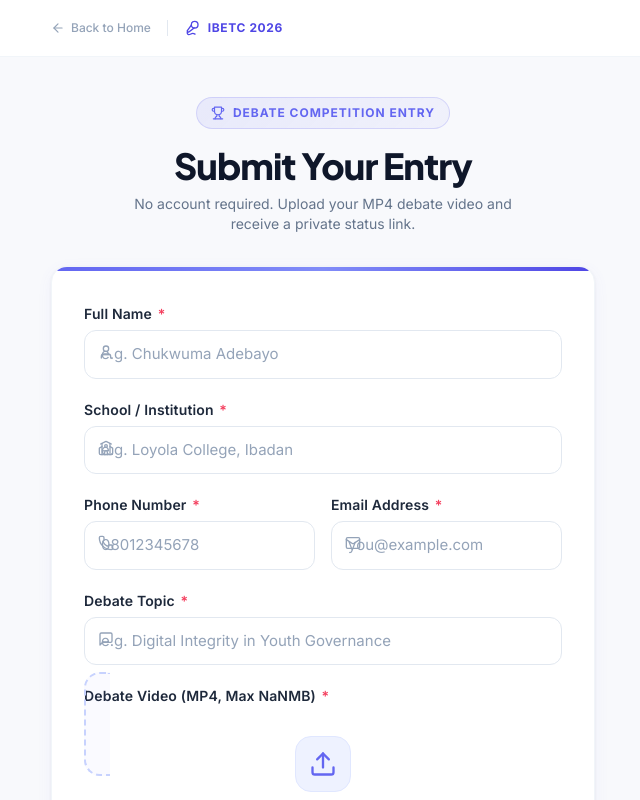
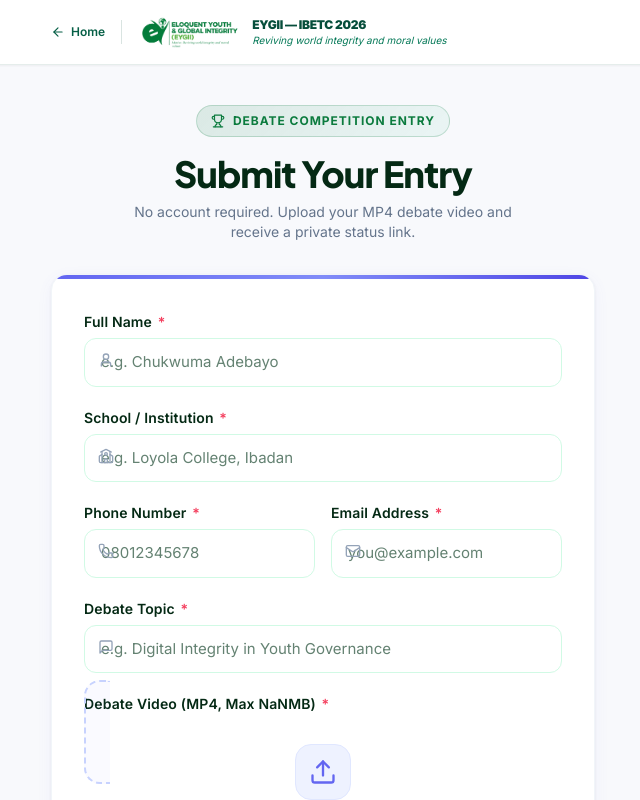
Before and after one commit to jerrycog44/IBETC---2026, a Next.js app: page /submit in a window 1280 px wide. Shown: the top 800 px of the page, without its empty margins (317-957 px from the left). Built offline with nearby package versions, Linux system fonts and the light colour scheme; no server answers.

Commit message:
UI Fix 002

```diff
--- a/src/app/gallery/page.tsx
+++ b/src/app/gallery/page.tsx
@@ -51,26 +51,29 @@ export default function PublicGalleryPage() {
   return (
     <main className="min-h-screen bg-[#f8f9fc]">
       {/* Page Header */}
-      <div className="bg-white border-b border-slate-100 sticky top-0 z-20 shadow-[0_1px_8px_rgba(0,0,0,0.04)]">
-        <div className="max-w-6xl mx-auto px-4 py-4 flex items-center justify-between gap-4">
+      <div className="bg-white border-b border-emerald-900/10 sticky top-0 z-20 shadow-sm">
+        <div className="max-w-6xl mx-auto px-4 py-3 flex items-center justify-between gap-4">
           <div className="flex items-center gap-4">
             <Link
               href="/"
-              className="flex items-center gap-1.5 text-xs font-medium text-slate-400 hover:text-brand-600 transition-colors"
+              className="flex items-center gap-1.5 text-xs font-semibold text-emerald-800 hover:text-emerald-600 transition-colors"
             >
               <ArrowLeft className="w-3.5 h-3.5" />
               Home
             </Link>
-            <div className="w-px h-4 bg-slate-200" />
-            <div className="flex items-center gap-2">
-              <Trophy className="w-4 h-4 text-gold-500" />
-              <span className="text-xs font-bold text-slate-700 uppercase tracking-wider">IBETC 2026</span>
-            </div>
+            <div className="w-px h-6 bg-emerald-900/15" />
+            <Link href="/" className="flex items-center gap-3">
+              <img src="/eygii-logo.png" alt="EYGII Logo" className="h-10 object-contain" />
+              <div className="hidden md:block text-left">
+                <span className="block text-xs font-black text-emerald-900 uppercase tracking-tight">EYGII — IBETC 2026</span>
+                <span className="block text-[10px] text-emerald-700 italic">Reviving world integrity and moral values</span>
+              </div>
+            </Link>
           </div>
 
           <div className="flex items-center gap-3">
-            <span className="badge badge-approved hidden sm:inline-flex">
-              <CheckCircle2 className="w-3 h-3" />
+            <span className="badge badge-approved hidden sm:inline-flex bg-emerald-100 text-emerald-900 border-emerald-300">
+              <CheckCircle2 className="w-3 h-3 text-emerald-600" />
               Live Gallery
             </span>
             <button
--- a/src/app/globals.css
+++ b/src/app/globals.css
@@ -10,18 +10,18 @@
    ============================================================================ */
 
 :root {
-  /* Brand: Deep Royal Blue → Electric Indigo */
-  --brand-50: #eef2ff;
-  --brand-100: #e0e7ff;
-  --brand-200: #c7d2fe;
-  --brand-300: #a5b4fc;
-  --brand-400: #818cf8;
-  --brand-500: #6366f1;
-  --brand-600: #4f46e5;
-  --brand-700: #4338ca;
-  --brand-800: #3730a3;
-  --brand-900: #312e81;
-  --brand-950: #1e1b4b;
+  /* EYGII Brand Emerald Green */
+  --brand-50: #ecfdf5;
+  --brand-100: #d1fae5;
+  --brand-200: #a7f3d0;
+  --brand-300: #6ee7b7;
+  --brand-400: #34d399;
+  --brand-500: #10b981;
+  --brand-600: #0b7b3e;
+  --brand-700: #096834;
+  --brand-800: #065429;
+  --brand-900: #043e1e;
+  --brand-950: #022913;
 
   /* Gold Accent */
   --gold-400: #facc15;
@@ -31,21 +31,21 @@
   /* Emerald Success */
   --emerald-400: #34d399;
   --emerald-500: #10b981;
-  --emerald-600: #059669;
+  --emerald-600: #0b7b3e;
 
   /* Semantic */
-  --bg-page: #f8f9fc;
+  --bg-page: #f4fbf7;
   --bg-card: #ffffff;
-  --border-subtle: rgba(99, 102, 241, 0.12);
-  --text-primary: #0f172a;
-  --text-secondary: #475569;
-  --text-muted: #94a3b8;
+  --border-subtle: rgba(11, 123, 62, 0.15);
+  --text-primary: #042914;
+  --text-secondary: #334e40;
+  --text-muted: #648272;
 
   /* Shadows */
-  --shadow-card: 0 1px 3px rgba(0,0,0,0.06), 0 4px 16px rgba(99,102,241,0.06);
-  --shadow-card-hover: 0 4px 20px rgba(99,102,241,0.15), 0 1px 4px rgba(0,0,0,0.08);
-  --shadow-button: 0 2px 8px rgba(79, 70, 229, 0.3);
-  --shadow-glow: 0 0 40px rgba(99, 102, 241, 0.15);
+  --shadow-card: 0 2px 6px rgba(4, 41, 20, 0.04), 0 8px 24px rgba(11, 123, 62, 0.07);
+  --shadow-card-hover: 0 8px 30px rgba(11, 123, 62, 0.16), 0 2px 6px rgba(0, 0, 0, 0.08);
+  --shadow-button: 0 4px 14px rgba(11, 123, 62, 0.35);
+  --shadow-glow: 0 0 40px rgba(16, 185, 129, 0.25);
 }
 
 /* ============================================================================
@@ -158,11 +158,11 @@ body {
 .hero-bg {
   background: linear-gradient(
     135deg,
-    #0f0c29 0%,
-    #1e1b4b 25%,
-    #312e81 50%,
-    #1e1b4b 75%,
-    #0f0c29 100%
+    #022913 0%,
+    #043e1e 25%,
+    #0b7b3e 50%,
+    #065429 75%,
+    #022913 100%
   );
   background-size: 300% 300%;
   animation: gradient-shift 10s ease infinite;
@@ -177,7 +177,7 @@ body {
   left: -20%;
   width: 60%;
   height: 80%;
-  background: radial-gradient(ellipse, rgba(99, 102, 241, 0.35) 0%, transparent 70%);
+  background: radial-gradient(ellipse, rgba(16, 185, 129, 0.35) 0%, transparent 70%);
   pointer-events: none;
 }
 
@@ -188,7 +188,7 @@ body {
   right: -10%;
   width: 50%;
   height: 60%;
-  background: radial-gradient(ellipse, rgba(250, 204, 21, 0.15) 0%, transparent 70%);
+  background: radial-gradient(ellipse, rgba(250, 204, 21, 0.2) 0%, transparent 70%);
   pointer-events: none;
 }
 
@@ -204,7 +204,7 @@ body {
 .mesh-orb-1 {
   width: 400px;
   height: 400px;
-  background: radial-gradient(circle, rgba(99, 102, 241, 0.4) 0%, transparent 70%);
+  background: radial-gradient(circle, rgba(16, 185, 129, 0.4) 0%, transparent 70%);
   top: -100px;
   right: 10%;
   animation-delay: 0s;
@@ -213,7 +213,7 @@ body {
 .mesh-orb-2 {
   width: 300px;
   height: 300px;
-  background: radial-gradient(circle, rgba(250, 204, 21, 0.2) 0%, transparent 70%);
+  background: radial-gradient(circle, rgba(250, 204, 21, 0.25) 0%, transparent 70%);
   bottom: 10%;
   left: 5%;
   animation-delay: 2s;
@@ -222,7 +222,7 @@ body {
 .mesh-orb-3 {
   width: 200px;
   height: 200px;
-  background: radial-gradient(circle, rgba(167, 139, 250, 0.35) 0%, transparent 70%);
+  background: radial-gradient(circle, rgba(52, 211, 153, 0.35) 0%, transparent 70%);
   top: 40%;
   left: 30%;
   animation-delay: 4s;
@@ -233,25 +233,25 @@ body {
    ============================================================================ */
 
 .glass-card {
-  background: rgba(255, 255, 255, 0.06);
+  background: rgba(255, 255, 255, 0.08);
   backdrop-filter: blur(20px);
   -webkit-backdrop-filter: blur(20px);
-  border: 1px solid rgba(255, 255, 255, 0.15);
+  border: 1px solid rgba(255, 255, 255, 0.18);
   border-radius: 20px;
 }
 
 .glass-card-light {
-  background: rgba(255, 255, 255, 0.85);
+  background: rgba(255, 255, 255, 0.9);
   backdrop-filter: blur(20px);
   -webkit-backdrop-filter: blur(20px);
-  border: 1px solid rgba(99, 102, 241, 0.12);
+  border: 1px solid rgba(11, 123, 62, 0.15);
   border-radius: 20px;
   box-shadow: var(--shadow-card);
 }
 
 .glass-card-light:hover {
   box-shadow: var(--shadow-card-hover);
-  border-color: rgba(99, 102, 241, 0.25);
+  border-color: rgba(11, 123, 62, 0.3);
   transform: translateY(-2px);
   transition: all 0.25s ease;
 }
@@ -266,7 +266,7 @@ body {
   justify-content: center;
   gap: 8px;
   padding: 12px 28px;
-  background: linear-gradient(135deg, #6366f1 0%, #4f46e5 50%, #4338ca 100%);
+  background: linear-gradient(135deg, #10b981 0%, #0b7b3e 50%, #065429 100%);
   color: white;
   font-weight: 700;
   font-size: 0.875rem;
@@ -284,13 +284,13 @@ body {
   content: '';
   position: absolute;
   inset: 0;
-  background: linear-gradient(135deg, rgba(255,255,255,0.15) 0%, transparent 100%);
+  background: linear-gradient(135deg, rgba(255,255,255,0.2) 0%, transparent 100%);
   opacity: 0;
   transition: opacity 0.2s;
 }
 
 .btn-primary:hover::before { opacity: 1; }
-.btn-primary:hover { transform: translateY(-1px); box-shadow: 0 6px 24px rgba(79, 70, 229, 0.45); }
+.btn-primary:hover { transform: translateY(-1px); box-shadow: 0 6px 24px rgba(11, 123, 62, 0.45); }
 .btn-primary:active { transform: translateY(0px); }
 .btn-primary:disabled { opacity: 0.6; cursor: not-allowed; transform: none; }
 
@@ -301,18 +301,18 @@ body {
   gap: 8px;
   padding: 12px 28px;
   background: linear-gradient(135deg, #facc15 0%, #eab308 50%, #ca8a04 100%);
-  color: #1e1b4b;
-  font-weight: 700;
+  color: #042914;
+  font-weight: 800;
   font-size: 0.875rem;
   border-radius: 12px;
   border: none;
   cursor: pointer;
-  box-shadow: 0 2px 8px rgba(234, 179, 8, 0.35);
+  box-shadow: 0 4px 14px rgba(234, 179, 8, 0.4);
   transition: all 0.2s ease;
   letter-spacing: 0.01em;
 }
 
-.btn-gold:hover { transform: translateY(-1px); box-shadow: 0 6px 24px rgba(234, 179, 8, 0.5); }
+.btn-gold:hover { transform: translateY(-1px); box-shadow: 0 6px 24px rgba(234, 179, 8, 0.55); }
 .btn-gold:active { transform: translateY(0px); }
 
 .btn-outline {
@@ -322,18 +322,18 @@ body {
   gap: 8px;
   padding: 12px 28px;
   background: transparent;
-  color: #4f46e5;
+  color: #0b7b3e;
   font-weight: 600;
   font-size: 0.875rem;
   border-radius: 12px;
-  border: 2px solid #6366f1;
+  border: 2px solid #0b7b3e;
   cursor: pointer;
   transition: all 0.2s ease;
 }
 
 .btn-outline:hover {
-  background: rgba(99, 102, 241, 0.08);
-  border-color: #4f46e5;
+  background: rgba(11, 123, 62, 0.08);
+  border-color: #065429;
   transform: translateY(-1px);
 }
 
@@ -344,19 +344,19 @@ body {
   gap: 6px;
   padding: 8px 16px;
   background: transparent;
-  color: #475569;
+  color: #334e40;
   font-weight: 500;
   font-size: 0.8125rem;
   border-radius: 10px;
-  border: 1px solid rgba(148, 163, 184, 0.5);
+  border: 1px solid rgba(100, 130, 114, 0.3);
   cursor: pointer;
   transition: all 0.2s ease;
 }
 
 .btn-ghost:hover {
-  background: rgba(248, 249, 252, 1);
-  border-color: rgba(99, 102, 241, 0.3);
-  color: #4f46e5;
+  background: rgba(244, 251, 247, 1);
+  border-color: rgba(11, 123, 62, 0.3);
+  color: #0b7b3e;
 }
 
 /* ============================================================================
@@ -367,34 +367,34 @@ body {
   width: 100%;
   padding: 12px 16px;
   background: #ffffff;
-  border: 1.5px solid #e2e8f0;
+  border: 1.5px solid #d1fae5;
   border-radius: 12px;
   font-size: 0.9375rem;
   font-family: 'Inter', sans-serif;
-  color: #0f172a;
+  color: #042914;
   outline: none;
   transition: all 0.2s ease;
   -webkit-appearance: none;
 }
 
 .form-input:focus {
-  border-color: #6366f1;
-  box-shadow: 0 0 0 3px rgba(99, 102, 241, 0.12);
+  border-color: #0b7b3e;
+  box-shadow: 0 0 0 3px rgba(11, 123, 62, 0.15);
 }
 
 .form-input::placeholder {
-  color: #94a3b8;
+  color: #648272;
 }
 
 .form-input:hover:not(:focus) {
-  border-color: #cbd5e1;
+  border-color: #a7f3d0;
 }
 
 .form-label {
   display: block;
   font-size: 0.875rem;
   font-weight: 600;
-  color: #1e293b;
+  color: #042914;
   margin-bottom: 6px;
   letter-spacing: 0.01em;
 }
@@ -459,16 +459,16 @@ body {
   position: sticky;
   top: 0;
   z-index: 50;
-  background: rgba(255, 255, 255, 0.92);
+  background: rgba(255, 255, 255, 0.95);
   backdrop-filter: blur(20px);
   -webkit-backdrop-filter: blur(20px);
-  border-bottom: 1px solid rgba(99, 102, 241, 0.1);
-  box-shadow: 0 1px 8px rgba(0, 0, 0, 0.05);
+  border-bottom: 1px solid rgba(11, 123, 62, 0.12);
+  box-shadow: 0 2px 12px rgba(4, 41, 20, 0.05);
 }
 
 .navbar-dark {
-  background: rgba(15, 12, 41, 0.85);
-  border-bottom: 1px solid rgba(99, 102, 241, 0.2);
+  background: rgba(4, 41, 20, 0.92);
+  border-bottom: 1px solid rgba(16, 185, 129, 0.2);
 }
 
 /* ============================================================================
@@ -483,9 +483,9 @@ body {
   font-weight: 700;
   letter-spacing: 0.08em;
   text-transform: uppercase;
-  color: #6366f1;
-  background: linear-gradient(135deg, rgba(99, 102, 241, 0.1), rgba(99, 102, 241, 0.05));
-  border: 1px solid rgba(99, 102, 241, 0.2);
+  color: #0b7b3e;
+  background: linear-gradient(135deg, rgba(11, 123, 62, 0.12), rgba(16, 185, 129, 0.06));
+  border: 1px solid rgba(11, 123, 62, 0.2);
   padding: 6px 14px;
   border-radius: 100px;
 }
@@ -493,13 +493,13 @@ body {
 .section-title {
   font-family: 'Plus Jakarta Sans', 'Inter', sans-serif;
   font-weight: 800;
-  color: #0f172a;
+  color: #042914;
   line-height: 1.15;
   letter-spacing: -0.025em;
 }
 
 .gradient-text {
-  background: linear-gradient(135deg, #6366f1 0%, #8b5cf6 50%, #a78bfa 100%);
+  background: linear-gradient(135deg, #10b981 0%, #0b7b3e 50%, #34d399 100%);
   -webkit-background-clip: text;
   -webkit-text-fill-color: transparent;
   background-clip: text;
--- a/src/app/page.tsx
+++ b/src/app/page.tsx
@@ -7,7 +7,7 @@ export default function HomePage() {
       {/* ====================================================================
           HERO SECTION
           ==================================================================== */}
-      <section className="hero-bg relative flex flex-col items-center justify-center min-h-screen px-4 py-20 text-white text-center overflow-hidden">
+      <section className="hero-bg relative flex flex-col items-center justify-center min-h-screen px-4 py-16 text-white text-center overflow-hidden">
         {/* Animated Mesh Orbs */}
         <div className="mesh-orb mesh-orb-1" />
         <div className="mesh-orb mesh-orb-2" />
@@ -18,24 +18,36 @@ export default function HomePage() {
           className="absolute inset-0 pointer-events-none opacity-20"
           style={{
             backgroundImage:
-              'linear-gradient(rgba(99,102,241,0.1) 1px, transparent 1px), linear-gradient(90deg, rgba(99,102,241,0.1) 1px, transparent 1px)',
+              'linear-gradient(rgba(16,185,129,0.15) 1px, transparent 1px), linear-gradient(90deg, rgba(16,185,129,0.15) 1px, transparent 1px)',
             backgroundSize: '40px 40px',
           }}
         />
 
         <div className="relative z-10 max-w-4xl mx-auto space-y-8">
-          {/* Eyebrow */}
+          {/* Logo Card */}
           <div className="animate-slide-up flex justify-center">
-            <div className="inline-flex items-center gap-2 px-4 py-2 rounded-full border border-white/20 bg-white/10 backdrop-blur-sm text-xs font-semibold uppercase tracking-widest text-white/90">
-              <span className="w-2 h-2 rounded-full bg-gold-400 animate-bounce-subtle" />
-              Eloquent Youth Global Integrity Initiative
+            <div className="bg-white/95 backdrop-blur-md p-4 rounded-3xl border border-emerald-400/30 shadow-2xl shadow-emerald-950/50 inline-flex flex-col sm:flex-row items-center gap-4">
+              {/* Logo Image */}
+              <img
+                src="/eygii-logo.png"
+                alt="EYGII Logo"
+                className="h-16 sm:h-20 object-contain drop-shadow"
+              />
+              <div className="text-left border-t sm:border-t-0 sm:border-l border-emerald-900/15 pt-2 sm:pt-0 sm:pl-4">
+                <p className="text-emerald-800 font-black text-sm sm:text-base tracking-tight uppercase leading-tight font-display">
+                  Eloquent Youth &amp; Global Integrity (EYGII)
+                </p>
+                <p className="text-emerald-700 italic font-serif text-xs sm:text-sm mt-0.5">
+                  Motive: Reviving world integrity and moral values
+                </p>
+              </div>
             </div>
           </div>
 
           {/* Title */}
           <div className="animate-slide-up animation-delay-100 space-y-2">
             <h1
-              className="text-5xl sm:text-6xl lg:text-7xl font-display font-black leading-[1.1] tracking-tight"
+              className="text-4xl sm:text-6xl lg:text-7xl font-display font-black leading-[1.1] tracking-tight"
             >
               <span className="block text-white">Ibadan Eloquent</span>
               <span className="block gradient-text-gold">Youth &amp; Teens</span>
@@ -45,7 +57,7 @@ export default function HomePage() {
 
           {/* Year Badge */}
           <div className="animate-slide-up animation-delay-200 flex justify-center">
-            <div className="inline-flex items-center gap-3 px-6 py-3 rounded-2xl bg-white/10 backdrop-blur-sm border border-white/20">
+            <div className="inline-flex items-center gap-3 px-6 py-3 rounded-2xl bg-emerald-950/60 backdrop-blur-md border border-emerald-400/30 shadow-lg">
               <Trophy className="w-5 h-5 text-gold-400" />
               <span className="text-2xl font-black text-white tracking-tight">IBETC 2026</span>
               <Trophy className="w-5 h-5 text-gold-400" />
@@ -53,7 +65,7 @@ export default function HomePage() {
           </div>
 
           {/* Subtitle */}
-          <p className="animate-slide-up animation-delay-300 text-lg sm:text-xl text-white/75 max-w-2xl mx-auto leading-relaxed">
+          <p className="animate-slide-up animation-delay-300 text-lg sm:text-xl text-emerald-100/90 max-w-2xl mx-auto leading-relaxed font-medium">
             The premier annual debate competition for youth and teens across Nigeria.
             Submit your video entry, track your status, and compete for excellence.
           </p>
@@ -65,8 +77,8 @@ export default function HomePage() {
               Submit Your Entry
               <ArrowRight className="w-4 h-4" />
             </Link>
-            <Link href="/gallery" className="btn-outline border-white/30 text-white hover:bg-white/10 hover:border-white/50 w-full sm:w-auto text-base px-8 py-4">
-              <Star className="w-4 h-4" />
+            <Link href="/gallery" className="btn-outline border-emerald-400/40 text-emerald-100 hover:bg-emerald-900/40 hover:border-emerald-400 w-full sm:w-auto text-base px-8 py-4">
+              <Star className="w-4 h-4 text-gold-400" />
               View Approved Entries
             </Link>
           </div>
--- a/src/app/submit/page.tsx
+++ b/src/app/submit/page.tsx
@@ -229,19 +229,24 @@ export default function SubmitPage() {
   return (
     <main className="min-h-screen bg-[#f8f9fc]">
       {/* Page Header */}
-      <div className="bg-white border-b border-slate-100">
-        <div className="max-w-xl mx-auto px-4 py-5 flex items-center gap-4">
-          <Link
-            href="/"
-            className="flex items-center gap-1.5 text-xs font-medium text-slate-400 hover:text-brand-600 transition-colors"
-          >
-            <ArrowLeft className="w-3.5 h-3.5" />
-            Back to Home
-          </Link>
-          <div className="w-px h-4 bg-slate-200" />
-          <div className="flex items-center gap-2">
-            <Mic2 className="w-4 h-4 text-brand-600" />
-            <span className="text-xs font-bold text-brand-600 uppercase tracking-wider">IBETC 2026</span>
+      <div className="bg-white border-b border-emerald-900/10 shadow-sm sticky top-0 z-20">
+        <div className="max-w-xl mx-auto px-4 py-3 flex items-center justify-between gap-4">
+          <div className="flex items-center gap-4">
+            <Link
+              href="/"
+              className="flex items-center gap-1.5 text-xs font-semibold text-emerald-800 hover:text-emerald-600 transition-colors"
+            >
+              <ArrowLeft className="w-3.5 h-3.5" />
+              Home
+            </Link>
+            <div className="w-px h-6 bg-emerald-900/15" />
+            <Link href="/" className="flex items-center gap-3">
+              <img src="/eygii-logo.png" alt="EYGII Logo" className="h-10 object-contain" />
+              <div className="text-left">
+                <span className="block text-xs font-black text-emerald-900 uppercase tracking-tight">EYGII — IBETC 2026</span>
+                <span className="block text-[10px] text-emerald-700 italic hidden sm:block">Reviving world integrity and moral values</span>
+              </div>
+            </Link>
           </div>
         </div>
       </div>
```
Also changed, not shown: public/eygii-logo.png (added).
